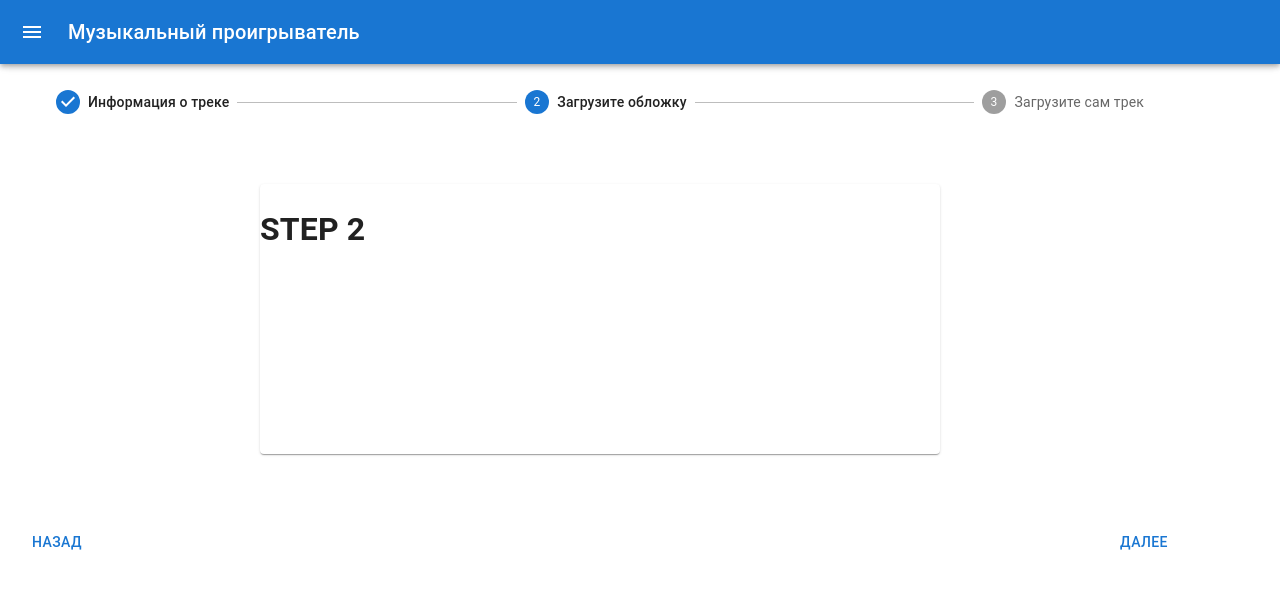
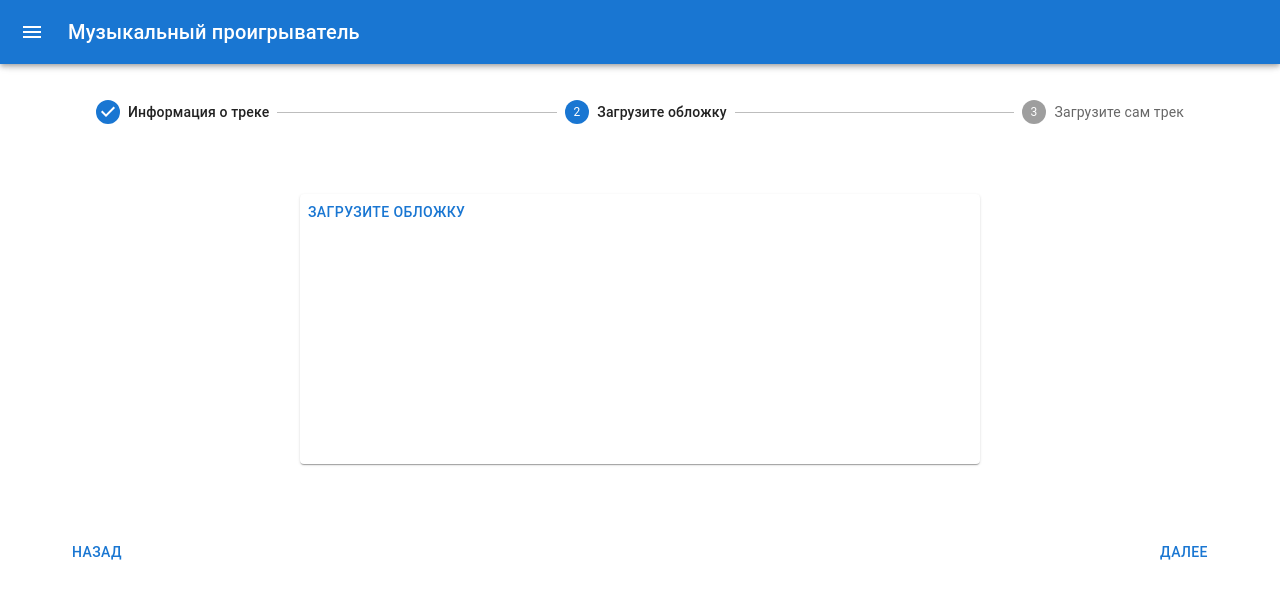
Before and after one commit to IrinaPerezhegina/music-platform, a Next.js app in the folder client/: page /tracks/create in a window 1280 px wide. Both pictures are taken after a click on the button "ДАЛЕЕ". Shown: the top 598 px of the page. Built offline with nearby package versions, Linux system fonts and the light colour scheme.

Commit message:
added commponent FileUpload

```diff
--- /dev/null
+++ b/client/components/FileUpload.tsx
@@ -0,0 +1,20 @@
+import { ReactNode, useRef } from "react";
+
+type FileUploadProps = {
+  file: any;
+  setFile:Function;
+  accept:string;
+  children:ReactNode
+}
+const FileUpload = ({ file, setFile,accept,children}: FileUploadProps) => {
+ const ref=useRef<HTMLInputElement>(null)
+
+    return (
+    <div onClick={()=>ref.current?.click()}>
+     <input ref={ref} type="file" accept={accept} style={{display:'none'}}/>
+    {children}
+    </div>
+  )
+}
+
+export default FileUpload
--- a/client/layouts/MainLayout.tsx
+++ b/client/layouts/MainLayout.tsx
@@ -9,7 +9,7 @@ const MainLayout = ({ children }: MainLayoutProps) => {
   return (
     <>
       <Navbar />
-      <Container style={{ margin: '90px 0' }}>{children}</Container>
+      <Container style={{ margin: '0 auto', paddingTop:100 }}>{children}</Container>
     </>
   )
 }
--- a/client/pages/tracks/create.tsx
+++ b/client/pages/tracks/create.tsx
@@ -1,3 +1,4 @@
+import FileUpload from '@/components/FileUpload'
 import StepWrapper from '@/components/StepWrapper'
 import MainLayout from '@/layouts/MainLayout'
 import { Button, Grid2, TextField } from '@mui/material'
@@ -19,14 +20,17 @@ const Create = () => {
      <StepWrapper activeStep={activeStep}>
       {activeStep===0 &&
        <Grid2 container direction={'column'}  style={{padding:20}} >
-<TextField style={{marginTop:10}} label='Название трека' />
-<TextField style={{marginTop:10}} label='Имя исполнителя' />
-<TextField style={{marginTop:10}} label='Слова к треку' multiline rows={3}/>
+          <TextField style={{marginTop:10}} label='Название трека' />
+          <TextField style={{marginTop:10}} label='Имя исполнителя' />
+          <TextField style={{marginTop:10}} label='Слова к треку' multiline rows={3}/>
        </Grid2>
         }
         {activeStep===1 &&
-        <h1>STEP 2</h1>
+       <FileUpload file={''} setFile={()=>{}} accept='image/*'>
+          <Button>Загрузите обложку</Button>
+       </FileUpload>
         }
+        {/* 1:33:30 */}
         {activeStep===2 &&
         <h1>STEP 3</h1>
         }
```
